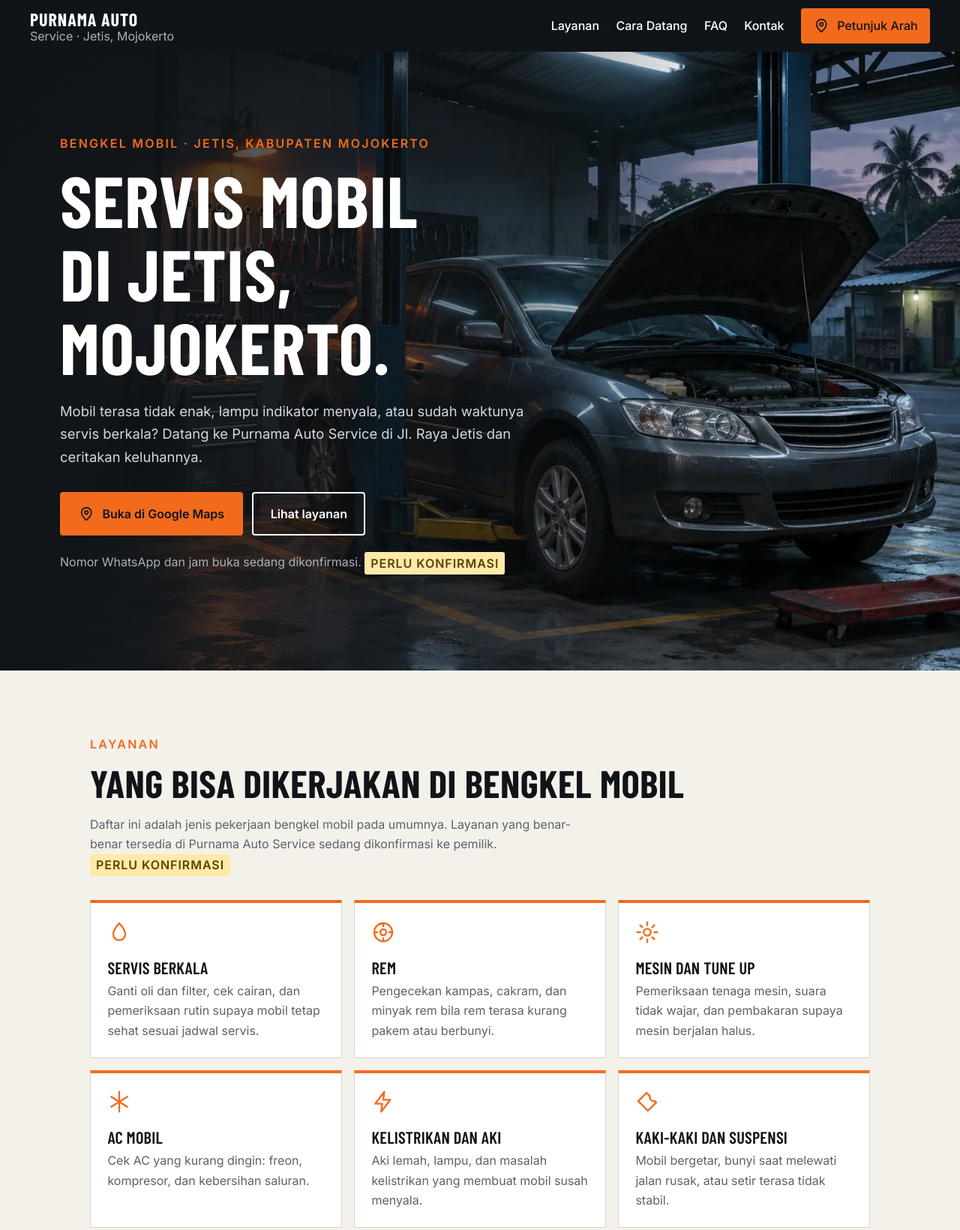
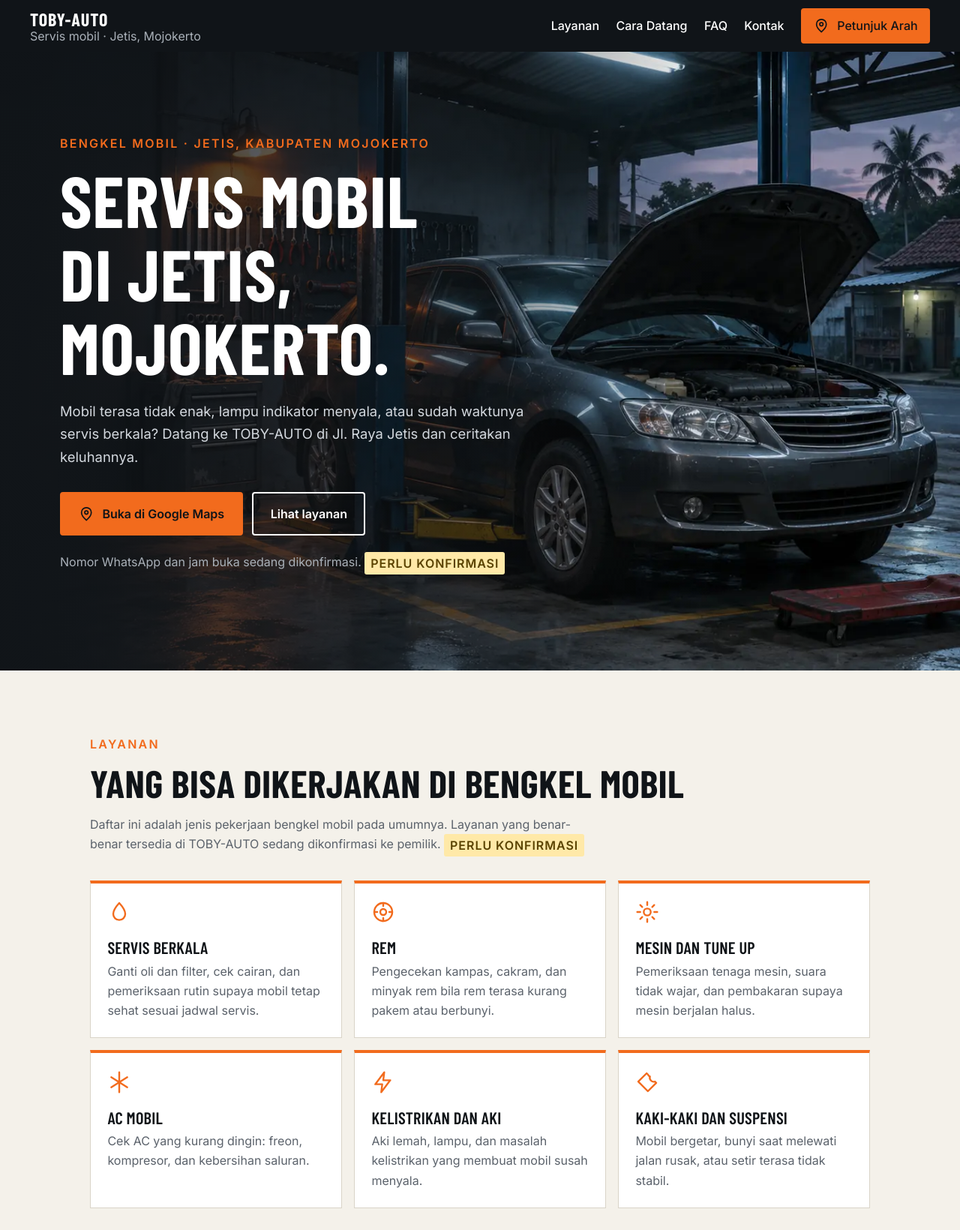
Before and after one commit to lantir96/toby-auto, a plain HTML site: page free/index.html in a window 1280 px wide. Shown: the top 1640 px of the page at 75% size. Drawn offline with nearby package versions, Linux system fonts and the light colour scheme.

Commit message:
Rename to TOBY-AUTO
Co-Authored-By: Claude Sonnet 5.5 <noreply@anthropic.com>
Claude-Session: https://claude.ai/code/session_015NzdFytLTeyzk8qtzo3UC9

```diff
--- a/free/index.html
+++ b/free/index.html
@@ -3,18 +3,18 @@
 <head>
   <meta charset="utf-8">
   <meta name="viewport" content="width=device-width, initial-scale=1">
-  <title>Purnama Auto Service | Servis Mobil di Jetis, Mojokerto</title>
-  <meta name="description" content="Bengkel mobil Purnama Auto Service di Jl. Raya Jetis, Kabupaten Mojokerto, Jawa Timur. Servis dan perbaikan mobil. Lihat lokasi dan cara datang.">
+  <title>TOBY-AUTO | Servis Mobil di Jetis, Mojokerto</title>
+  <meta name="description" content="Bengkel mobil TOBY-AUTO di Jl. Raya Jetis, Kabupaten Mojokerto, Jawa Timur. Servis dan perbaikan mobil. Lihat lokasi dan cara datang.">
   <meta name="robots" content="noindex, nofollow">
   <meta name="theme-color" content="#101418">
   <meta property="og:type" content="website">
   <meta property="og:locale" content="id_ID">
-  <meta property="og:site_name" content="Purnama Auto Service">
-  <meta property="og:title" content="Purnama Auto Service | Servis Mobil di Jetis, Mojokerto">
+  <meta property="og:site_name" content="TOBY-AUTO">
+  <meta property="og:title" content="TOBY-AUTO | Servis Mobil di Jetis, Mojokerto">
   <meta property="og:description" content="Bengkel mobil di Jl. Raya Jetis, Kabupaten Mojokerto. Lihat layanan, lokasi, dan cara menghubungi.">
-  <meta property="og:image" content="https://lantir96.github.io/purnama-auto/assets/og-image.jpg">
+  <meta property="og:image" content="https://lantir96.github.io/toby-auto/assets/og-image.jpg">
   <meta name="twitter:card" content="summary_large_image">
-  <link rel="canonical" href="https://lantir96.github.io/purnama-auto/">
+  <link rel="canonical" href="https://lantir96.github.io/toby-auto/">
   <link rel="icon" type="image/png" href="assets/favicon.png">
   <link rel="apple-touch-icon" href="assets/apple-touch-icon.png">
   <link rel="preconnect" href="https://fonts.googleapis.com">
@@ -28,9 +28,9 @@
   {
     "@context": "https://schema.org",
     "@type": "AutoRepair",
-    "name": "Purnama Auto Service",
-    "image": "https://lantir96.github.io/purnama-auto/assets/og-image.jpg",
-    "url": "https://lantir96.github.io/purnama-auto/",
+    "name": "TOBY-AUTO",
+    "image": "https://lantir96.github.io/toby-auto/assets/og-image.jpg",
+    "url": "https://lantir96.github.io/toby-auto/",
     "hasMap": "https://maps.app.goo.gl/GuaqMMHE5Tb62kvbA",
     "address": { "@type": "PostalAddress", "streetAddress": "Jl. Raya Jetis - Wringinanom, RT.1/RW.6, Pasinan Wetan, Kupang", "addressLocality": "Kec. Jetis, Kabupaten Mojokerto", "addressRegion": "Jawa Timur", "postalCode": "61352", "addressCountry": "ID" }
   }
@@ -51,9 +51,9 @@
   </svg>
 
   <header class="site-header" id="site-header">
-    <a class="brand" href="#beranda" aria-label="Purnama Auto Service, ke beranda">
-      <span class="brand-name">Purnama Auto</span>
-      <span class="brand-city">Service &middot; Jetis, Mojokerto</span>
+    <a class="brand" href="#beranda" aria-label="TOBY-AUTO, ke beranda">
+      <span class="brand-name">TOBY-AUTO</span>
+      <span class="brand-city">Servis mobil &middot; Jetis, Mojokerto</span>
     </a>
     <button class="nav-toggle" type="button" aria-expanded="false" aria-controls="main-nav" aria-label="Buka navigasi"><span></span><span></span></button>
     <nav class="main-nav" id="main-nav" aria-label="Navigasi utama">
@@ -70,7 +70,7 @@
       <div class="hero-inner">
         <p class="eyebrow">Bengkel mobil &middot; Jetis, Kabupaten Mojokerto</p>
         <h1 id="hero-title">Servis mobil<br>di Jetis, Mojokerto.</h1>
-        <p class="lead">Mobil terasa tidak enak, lampu indikator menyala, atau sudah waktunya servis berkala? Datang ke Purnama Auto Service di Jl. Raya Jetis dan ceritakan keluhannya.</p>
+        <p class="lead">Mobil terasa tidak enak, lampu indikator menyala, atau sudah waktunya servis berkala? Datang ke TOBY-AUTO di Jl. Raya Jetis dan ceritakan keluhannya.</p>
         <div class="hero-actions">
           <a class="button" href="https://maps.app.goo.gl/GuaqMMHE5Tb62kvbA" target="_blank" rel="noopener"><svg class="icon" aria-hidden="true"><use href="#i-pin"/></svg>Buka di Google Maps</a>
           <a class="button button-ghost" href="#layanan">Lihat layanan</a>
@@ -87,7 +87,7 @@
     <section class="section" id="layanan" aria-labelledby="layanan-title">
       <p class="eyebrow">Layanan</p>
       <h2 id="layanan-title">Yang bisa dikerjakan di bengkel mobil</h2>
-      <p class="section-note">Daftar ini adalah jenis pekerjaan bengkel mobil pada umumnya. Layanan yang benar-benar tersedia di Purnama Auto Service sedang dikonfirmasi ke pemilik. <span class="pending">Perlu konfirmasi</span></p>
+      <p class="section-note">Daftar ini adalah jenis pekerjaan bengkel mobil pada umumnya. Layanan yang benar-benar tersedia di TOBY-AUTO sedang dikonfirmasi ke pemilik. <span class="pending">Perlu konfirmasi</span></p>
       <ul class="cards">
         <li class="card"><svg class="icon" aria-hidden="true"><use href="#i-oil"/></svg><h3>Servis berkala</h3><p>Ganti oli dan filter, cek cairan, dan pemeriksaan rutin supaya mobil tetap sehat sesuai jadwal servis.</p></li>
         <li class="card"><svg class="icon" aria-hidden="true"><use href="#i-brake"/></svg><h3>Rem</h3><p>Pengecekan kampas, cakram, dan minyak rem bila rem terasa kurang pakem atau berbunyi.</p></li>
@@ -112,7 +112,7 @@
       <p class="eyebrow">FAQ</p>
       <h2 id="faq-title">Yang sering ditanyakan</h2>
       <div class="faq-list">
-        <details name="faq"><summary>Di mana lokasi Purnama Auto Service?</summary><p>Jl. Raya Jetis - Wringinanom, RT.1/RW.6, Pasinan Wetan, Kupang, Kec. Jetis, Kabupaten Mojokerto, Jawa Timur 61352.</p></details>
+        <details name="faq"><summary>Di mana lokasi TOBY-AUTO?</summary><p>Jl. Raya Jetis - Wringinanom, RT.1/RW.6, Pasinan Wetan, Kupang, Kec. Jetis, Kabupaten Mojokerto, Jawa Timur 61352.</p></details>
         <details name="faq"><summary>Jam buka bengkel?</summary><p>Jam buka sedang dikonfirmasi ke pemilik. Cek Google Maps atau hubungi bengkel sebelum datang. <span class="pending">Perlu konfirmasi</span></p></details>
         <details name="faq"><summary>Apakah harus janji dulu?</summary><p>Belum dikonfirmasi. Sebaiknya hubungi bengkel dulu supaya tidak menunggu lama. <span class="pending">Perlu konfirmasi</span></p></details>
         <details name="faq"><summary>Merek mobil apa yang dilayani?</summary><p>Belum dikonfirmasi oleh pemilik. Tanyakan langsung untuk merek dan tipe mobil Anda. <span class="pending">Perlu konfirmasi</span></p></details>
@@ -124,7 +124,7 @@
       <p class="eyebrow">Kontak dan lokasi</p>
       <h2 id="kontak-title">Datang ke bengkel</h2>
       <address>
-        <a href="https://maps.app.goo.gl/GuaqMMHE5Tb62kvbA" target="_blank" rel="noopener"><svg class="icon" aria-hidden="true"><use href="#i-pin"/></svg><span>Bengkel Mobil Purnama Auto Service (Hamim)<br>Jl. Raya Jetis - Wringinanom, RT.1/RW.6, Pasinan Wetan, Kupang, Kec. Jetis, Kabupaten Mojokerto, Jawa Timur 61352</span></a>
+        <a href="https://maps.app.goo.gl/GuaqMMHE5Tb62kvbA" target="_blank" rel="noopener"><svg class="icon" aria-hidden="true"><use href="#i-pin"/></svg><span>Bengkel Mobil TOBY-AUTO<br>Jl. Raya Jetis - Wringinanom, RT.1/RW.6, Pasinan Wetan, Kupang, Kec. Jetis, Kabupaten Mojokerto, Jawa Timur 61352</span></a>
         <p class="pending-row"><svg class="icon" aria-hidden="true"><use href="#i-chat"/></svg><span>WhatsApp dan telepon: belum tersedia di halaman ini</span><span class="pending">Perlu konfirmasi</span></p>
       </address>
       <a class="button" href="https://maps.app.goo.gl/GuaqMMHE5Tb62kvbA" target="_blank" rel="noopener"><svg class="icon" aria-hidden="true"><use href="#i-pin"/></svg>Petunjuk arah di Google Maps</a>
@@ -132,7 +132,7 @@
   </main>
 
   <footer class="site-footer">
-    <p class="footer-brand">Purnama Auto Service</p>
+    <p class="footer-brand">TOBY-AUTO</p>
     <p>Servis mobil di Jetis, Kabupaten Mojokerto, Jawa Timur.</p>
     <p class="fine">Halaman contoh. Data sedang dikonfirmasi ke pemilik.</p>
   </footer>
```
Also changed, not shown: free/assets/apple-touch-icon.png, free/assets/favicon.png, 3 other files.
